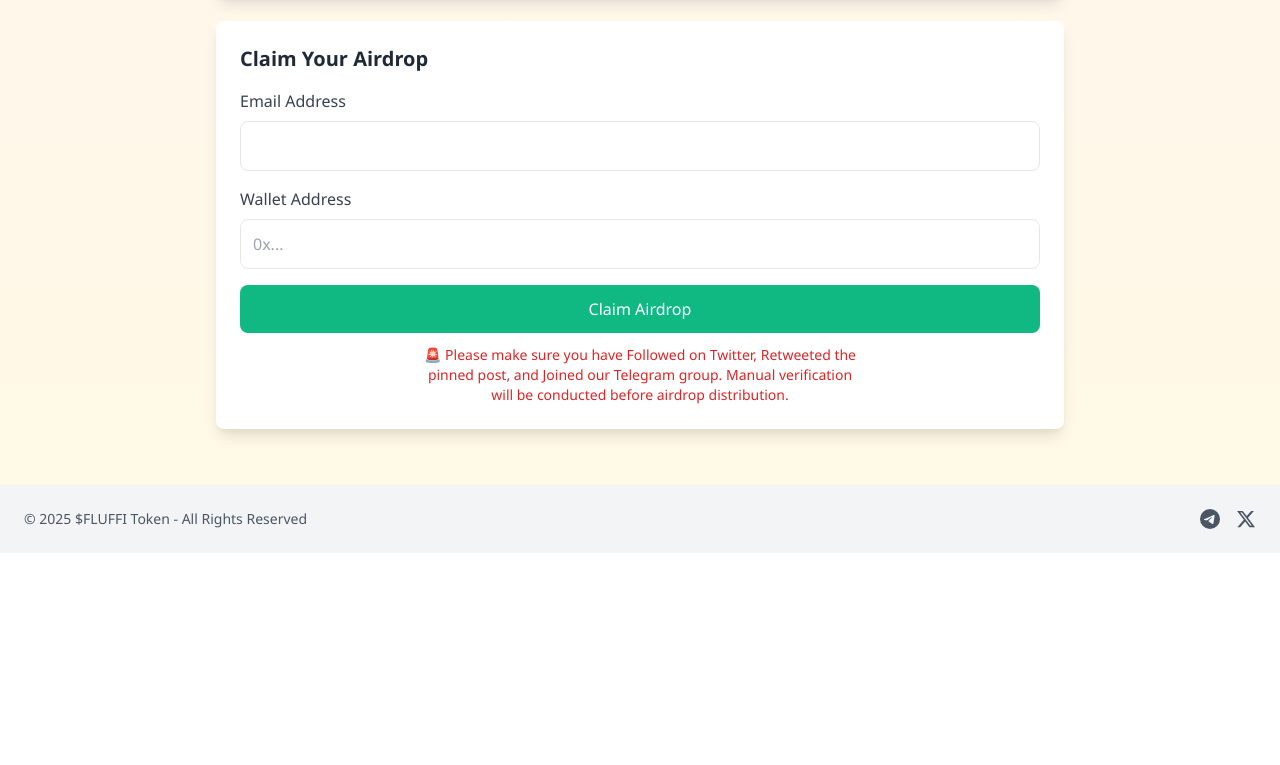
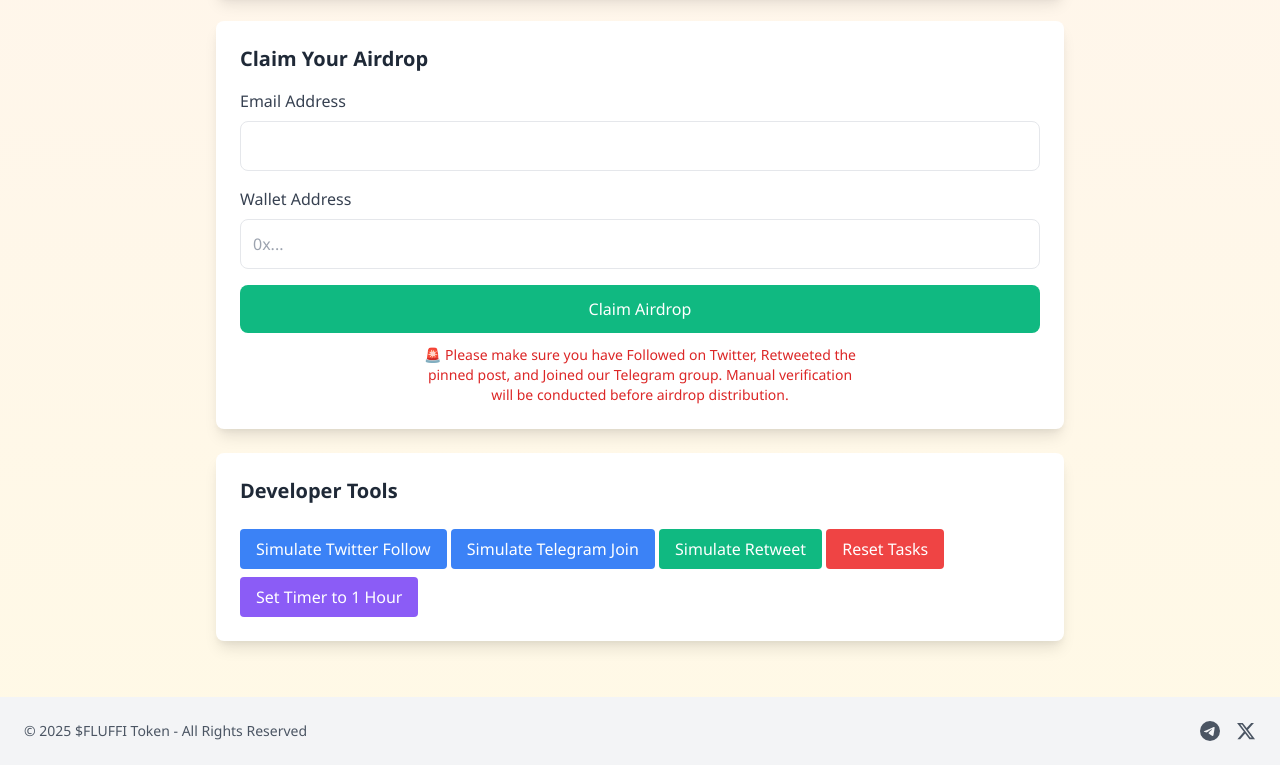
Before and after one commit to Sam909001/flu.io, a plain HTML site: page Airdrop.html in a window 1280 px wide. Shown: the part 1676-2441 px from the top of the page. Before the commit the page ends 2229 px from the top, so only its background shows below. Drawn offline with nearby package versions, Linux system fonts and the light colour scheme.

Commit message:
Update Airdrop.html

```diff
--- a/Airdrop.html
+++ b/Airdrop.html
@@ -985,7 +985,7 @@
     </div>
 
     <!-- Developer Test Section (Hidden in production) -->
-    <div id="devSection" class="bg-white dark:bg-gray-800 rounded-lg shadow-lg p-6 mt-6 hidden">
+    <div id="devSection" class="bg-white dark:bg-gray-800 rounded-lg shadow-lg p-6 mt-6">
       <h3 class="text-xl font-semibold mb-4">Developer Tools</h3>
       <div class="space-y-2">
         <button onclick="simulateTwitterFollow()" class="bg-blue-500 hover:bg-blue-600 text-white py-2 px-4 rounded">
```
